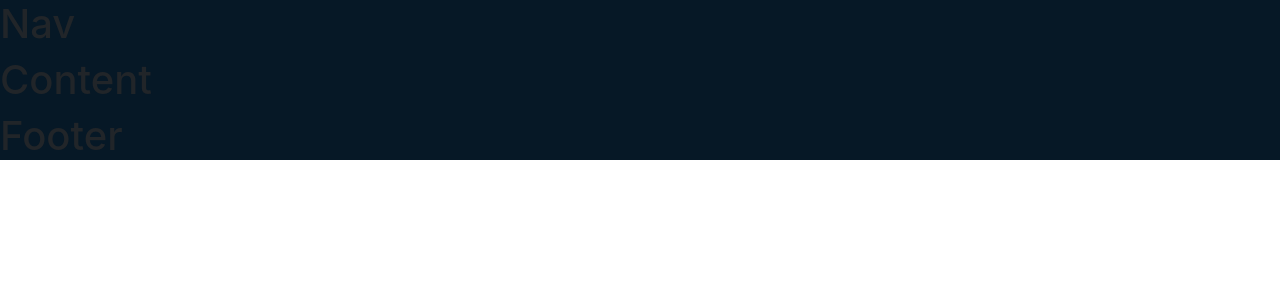
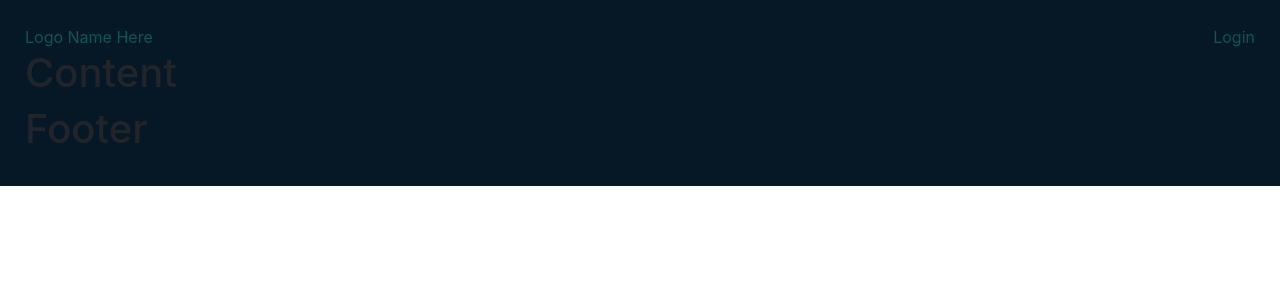
Before and after one commit to jeanfern5/Crop, a React (Create React App) app in the folder client/: page / in a window 1280 px wide. Shown: the top 300 px of the page. Built offline with nearby package versions, Linux system fonts and the light colour scheme.

Commit message:
Rough nav created.

```diff
--- a/client/src/App.js
+++ b/client/src/App.js
@@ -20,6 +20,11 @@ class App extends Component {
 
 const AppContainer = styled.div`
   background: #061826;
+  display: flex;
+  flex-direction: column;
+  padding: 25px;
+  margin: auto;
+
 `;
 
 export default App;
--- a/client/src/components/Nav.js
+++ b/client/src/components/Nav.js
@@ -4,12 +4,23 @@ import styled from 'styled-components';
 class Nav extends Component {
     render() {
         return(
-            <h1>Nav</h1>
-            // <NavContainer>
-
-            // </NavContainer>
+            <NavContainer>
+                <div>Logo Name Here</div>
+                <div className='hover' >Login</div>
+            </NavContainer>
         )
     };
 };
 
+const NavContainer = styled.nav`
+  color: #0D5752;
+  display: flex;
+  justify-content: space-between;
+
+  &:hover .hover {
+      color: #D8991C;
+  }
+`;
+
+
 export default Nav;
```
